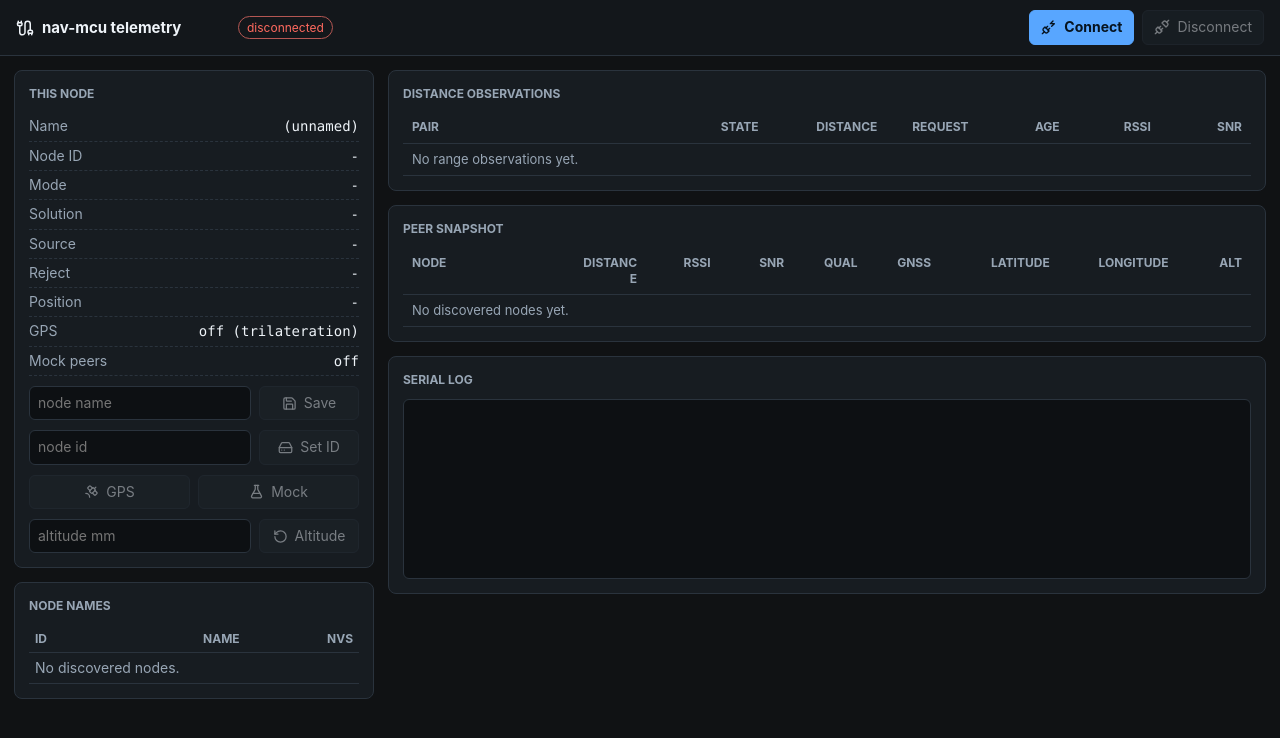
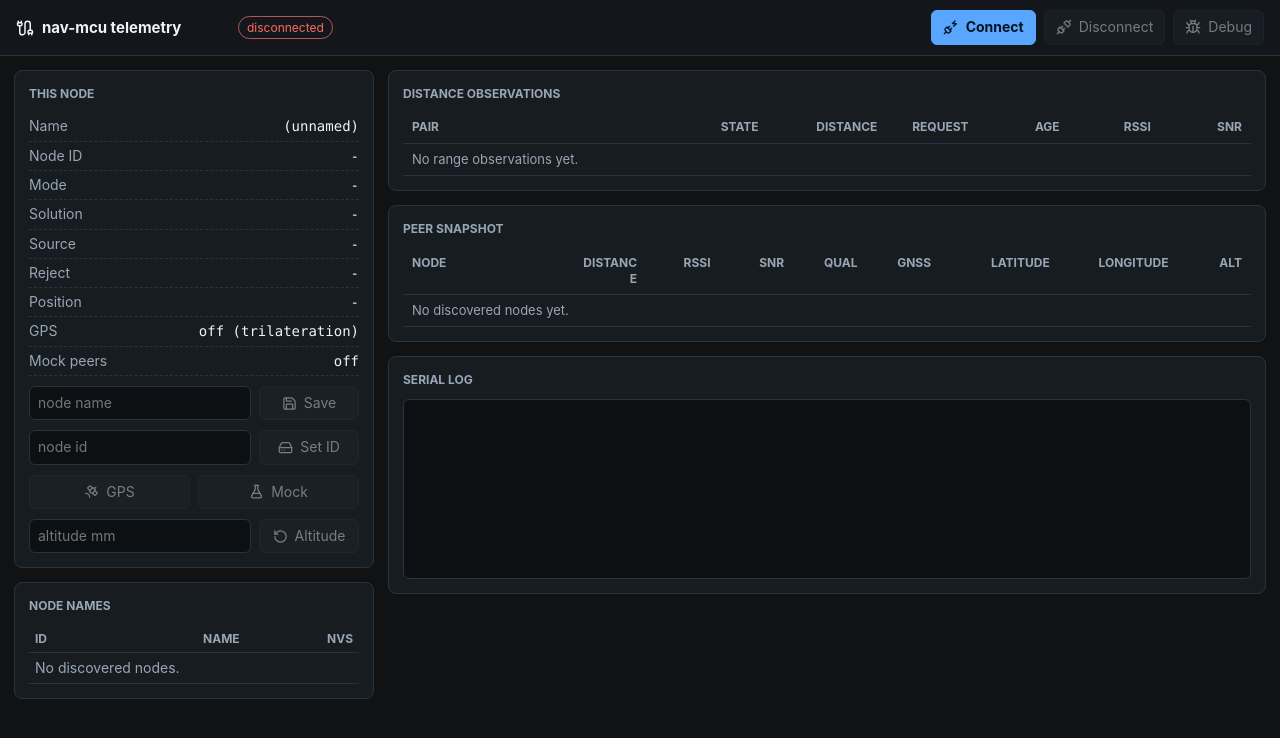
Before and after one commit to Zelefin/mcu-nav, a React (Vite) app in the folder telemetry-ui/: page / in a window 1280 px wide. Shown: the top 738 px of the page. Built offline with nearby package versions, Linux system fonts and the light colour scheme.

Commit message:
Add debug telemetry toggle

```diff
--- a/telemetry-ui/src/App.tsx
+++ b/telemetry-ui/src/App.tsx
@@ -1,5 +1,6 @@
 import {
   Cable,
+  Bug,
   FlaskConical,
   HardDrive,
   PlugZap,
@@ -63,6 +64,7 @@ export function App() {
   const [observations, setObservations] = useState<Map<string, Observation>>(() => new Map());
   const [serialLog, setSerialLog] = useState<SerialLogEntry[]>([]);
   const [firmwareBuild, setFirmwareBuild] = useState("");
+  const [debugEnabled, setDebugEnabled] = useState(false);
   const [nameDraft, setNameDraft] = useState("");
   const [nodeIdDraft, setNodeIdDraft] = useState("");
   const [altitudeDraft, setAltitudeDraft] = useState("");
@@ -308,6 +310,13 @@ export function App() {
   }, [addLog, connectionStatus, handleLine, sendCommand]);
 
   const disconnect = useCallback(async () => {
+    if (writerRef.current && debugEnabled) {
+      try {
+        await sendCommand({ cmd: "debug", on: false });
+      } catch {
+        // Continue disconnect even if the node is already gone.
+      }
+    }
     keepReadingRef.current = false;
     try {
       await readerRef.current?.cancel();
@@ -327,9 +336,10 @@ export function App() {
     readerRef.current = null;
     writerRef.current = null;
     portRef.current = null;
+    setDebugEnabled(false);
     setConnectionStatus("disconnected");
     addLog({ text: "[disconnected]" });
-  }, [addLog]);
+  }, [addLog, debugEnabled, sendCommand]);
 
   useEffect(() => {
     const beforeUnload = () => {
@@ -389,6 +399,15 @@ export function App() {
     if (Number.isFinite(altMm)) void sendCommand({ cmd: "alt", alt_mm: altMm });
   };
 
+  const toggleDebug = () => {
+    const next = !debugEnabled;
+    setDebugEnabled(next);
+    void sendCommand({ cmd: "debug", on: next }).catch((error) => {
+      setDebugEnabled(!next);
+      addLog({ text: `debug command failed: ${(error as Error).message}`, bad: true });
+    });
+  };
+
   return (
     <main className="app-shell">
       <header className="topbar">
@@ -407,6 +426,10 @@ export function App() {
           <button onClick={disconnect} disabled={!connected}>
             <Unplug size={16} aria-hidden="true" />
             Disconnect
+          </button>
+          <button className={debugEnabled ? "toggle-active" : ""} onClick={toggleDebug} disabled={!connected}>
+            <Bug size={16} aria-hidden="true" />
+            Debug
           </button>
         </div>
       </header>
--- a/telemetry-ui/src/styles.css
+++ b/telemetry-ui/src/styles.css
@@ -68,6 +68,12 @@ button.primary {
   background: var(--accent);
   color: #06131f;
   font-weight: 650;
+}
+
+button.toggle-active {
+  border-color: color-mix(in srgb, var(--ok) 75%, var(--line));
+  background: color-mix(in srgb, var(--ok) 18%, var(--panel-soft));
+  color: var(--ok);
 }
 
 input {
```
